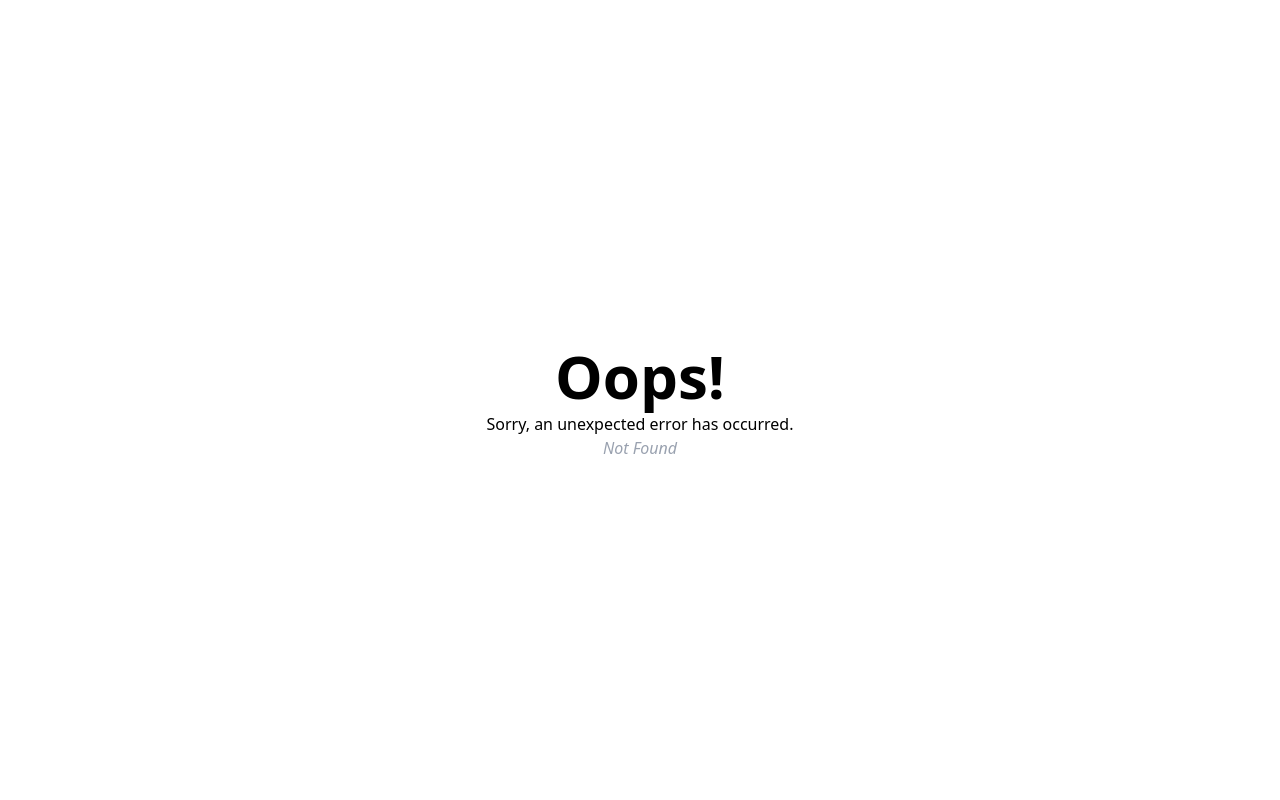
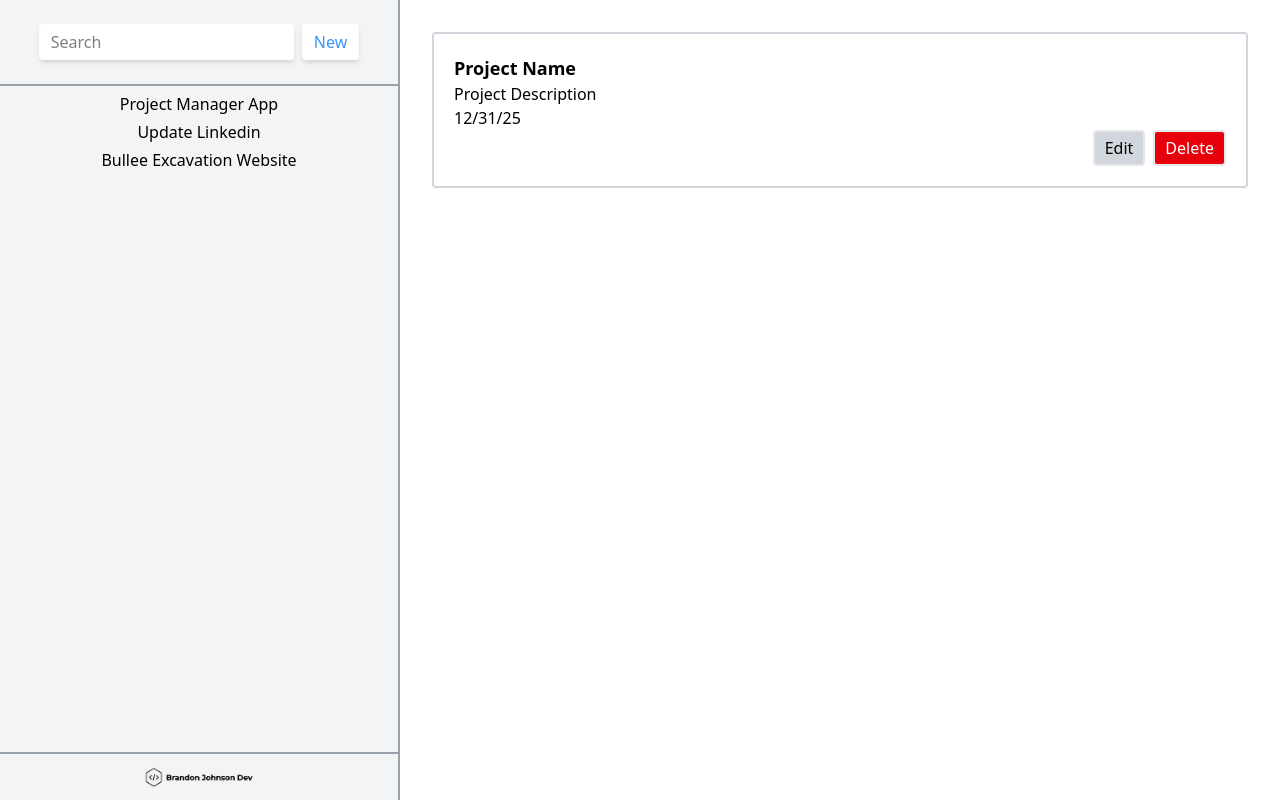
Before and after one commit to loves2run/reactrouter_project_manager, a React (Vite) app: page /projects/1 in a window 1280 px wide. Before the commit this address had no page. Built offline with nearby package versions, Linux system fonts and the light colour scheme.

Commit message:
Feature: added Index and ProjectDisplay routes and rendered. Moved routes to new route folder

```diff
--- /dev/null
+++ b/src/components/mainContent/Index.jsx
@@ -0,0 +1,8 @@
+export default function Index() {
+    return (
+      <div className="flex flex-col justify-center items-center w-full h-screen">
+        <h1 className="font-semibold text-3xl/14">Welcome!</h1>
+        <p className="text-gray-400">Select a project from the sidebar to get started.</p>
+      </div>
+    );
+  }
--- a/src/components/mainContent/MainContent.jsx
+++ b/src/components/mainContent/MainContent.jsx
@@ -1,10 +1,10 @@
-import AddEditProjectForm from "./ProjectForm";
+import { Outlet } from "react-router";
 
 export default function MainContent() {
 
     return (
         <main className="flex items-start m-8 w-full h-auto">
-            <AddEditProjectForm />
+            <Outlet />
         </main>
     )
 }
--- a/src/components/sidebar/ProjectList.jsx
+++ b/src/components/sidebar/ProjectList.jsx
@@ -3,9 +3,15 @@ export default function ProjectList() {
 
     return(
         <ul className="flex flex-col justify-center items-center gap-1 mt-1.5">
-        <li>Project Manager App</li>
-        <li>Update Linkedin</li>
-        <li>Jame's website</li>
+            <li>
+                <a href={`/projects/1`}>Project Manager App</a>
+            </li>
+            <li>
+                <a href={`/projects/2`}>Update Linkedin</a>
+            </li>
+            <li>
+            <a href={`/projects/3`}>Bullee Excavation Website</a>
+        </li>
     </ul>
     )
 }
--- a/src/main.jsx
+++ b/src/main.jsx
@@ -7,14 +7,25 @@ import {
 import './index.css'
 import App from './components/App.jsx'
 import ErrorPage from './components/mainContent/Error-Page.jsx';
+import Index from './components/mainContent/Index.jsx';
+import ProjectDisplay from '../src/routes/ProjectDisplay.jsx';
 
 const router = createBrowserRouter([
   {
     path: '/',
     Component: App,
     errorElement: <ErrorPage />,
+    children: [
+      {
+        index: true,
+        Component: Index,
+      },
+      {
+        path: 'projects/:projectId',
+        Component: ProjectDisplay,
+      },
+    ],
   },
-
 
 ])
 
--- /dev/null
+++ b/src/routes/ProjectDisplay.jsx
@@ -0,0 +1,53 @@
+
+export default function ProjectDisplay(){
+    const project = {
+        projectName: "Project Name",
+        description: "Project Description",
+        dueDate: "12/31/25"
+    }
+
+    const styles = {
+        formField: "rounded-sm px-2.5 py-1 border-2 border-gray-200",
+        formButton: "text-[1rem]",
+        saveButton: "text-white bg-[#3992ff] hover:bg-white hover:text-[#3992ff] hover:border-gray-300 focus:bg-white focus:text-text-[#3992ff] focus:border-gray-300 active:bg-white active: text-text-[#3992ff] active:border-gray-300",
+        hoverFocusActive: "hover:border-sky-500 focus:border-sky-500 active:border-sky-500",
+    }
+
+    return (
+        <div className="flex flex-col justify-center w-full p-5 border-2 border-gray-300 rounded-sm">
+            <h1 className="font-bold text-lg">{project.projectName}</h1>
+            <p>{project.description}</p>
+            <p>{project.dueDate}</p>
+            <div className="flex justify-end gap-2">
+                <form action="edit">
+                    <button
+                        className={`${styles.formButton} ${styles.formField} bg-gray-300 hover:border-sky-500`}
+                        type="submit"
+                    >
+                        Edit
+                    </button>
+                </form>
+                <form
+                    action="destroy"
+                    method="post"
+                    onSubmit={(event) => {
+                        if (
+                            !confirm(
+                                "Please confirm you want to delete this project."
+                            )
+                        ) {
+                            event.preventDefault();
+                        }
+                    }}
+                >
+                    <button
+                        className={`${styles.formButton} ${styles.formField} bg-red-600 text-white hover:bg-white hover:text-red-600 hover:border-red-600`}
+                        type="submit"
+                    >
+                        Delete
+                    </button>
+                </form>
+            </div>
+        </div>
+    )
+}
```
Also changed, not shown: src/routes/ProjectForm.jsx (renamed from src/components/mainContent/ProjectForm.jsx).
